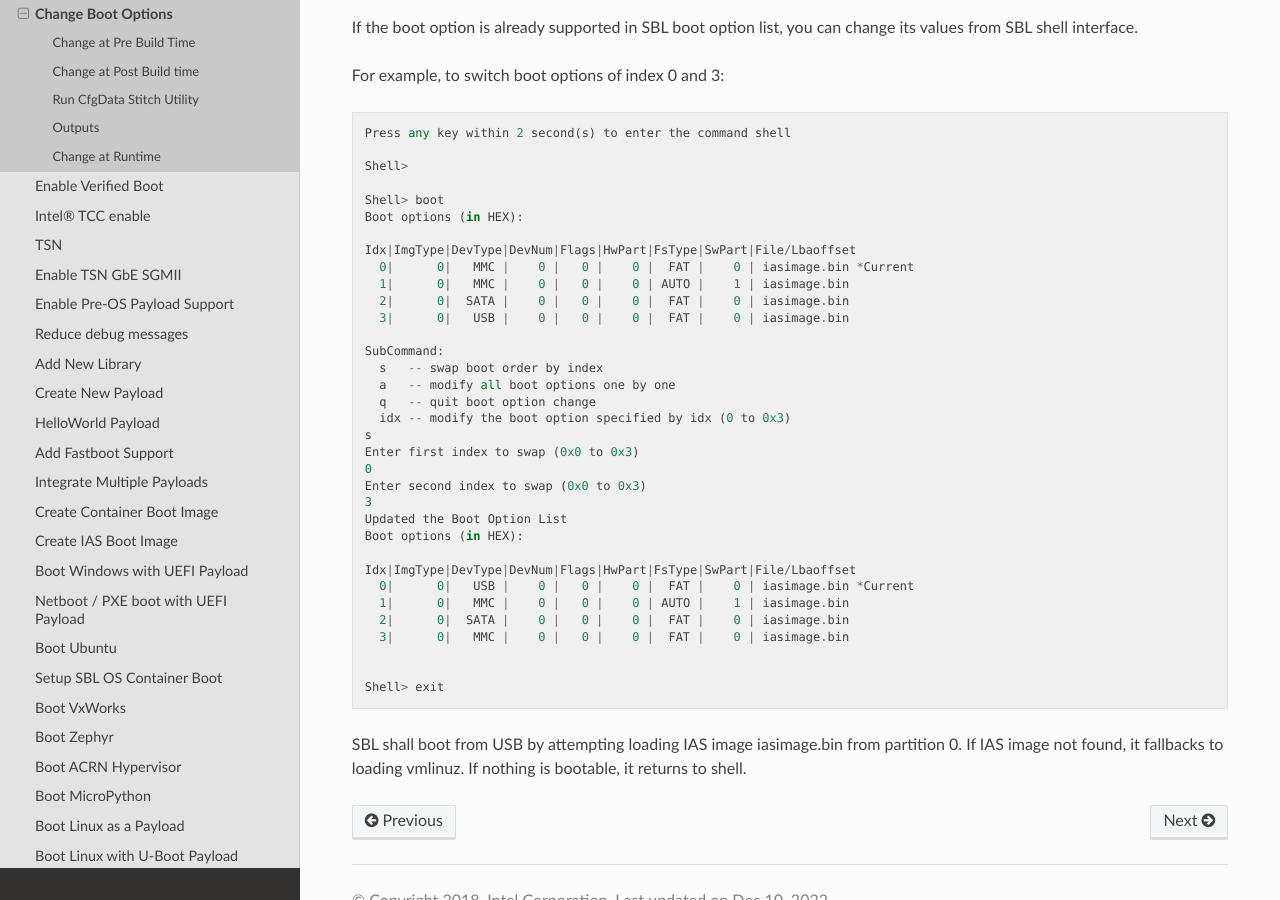
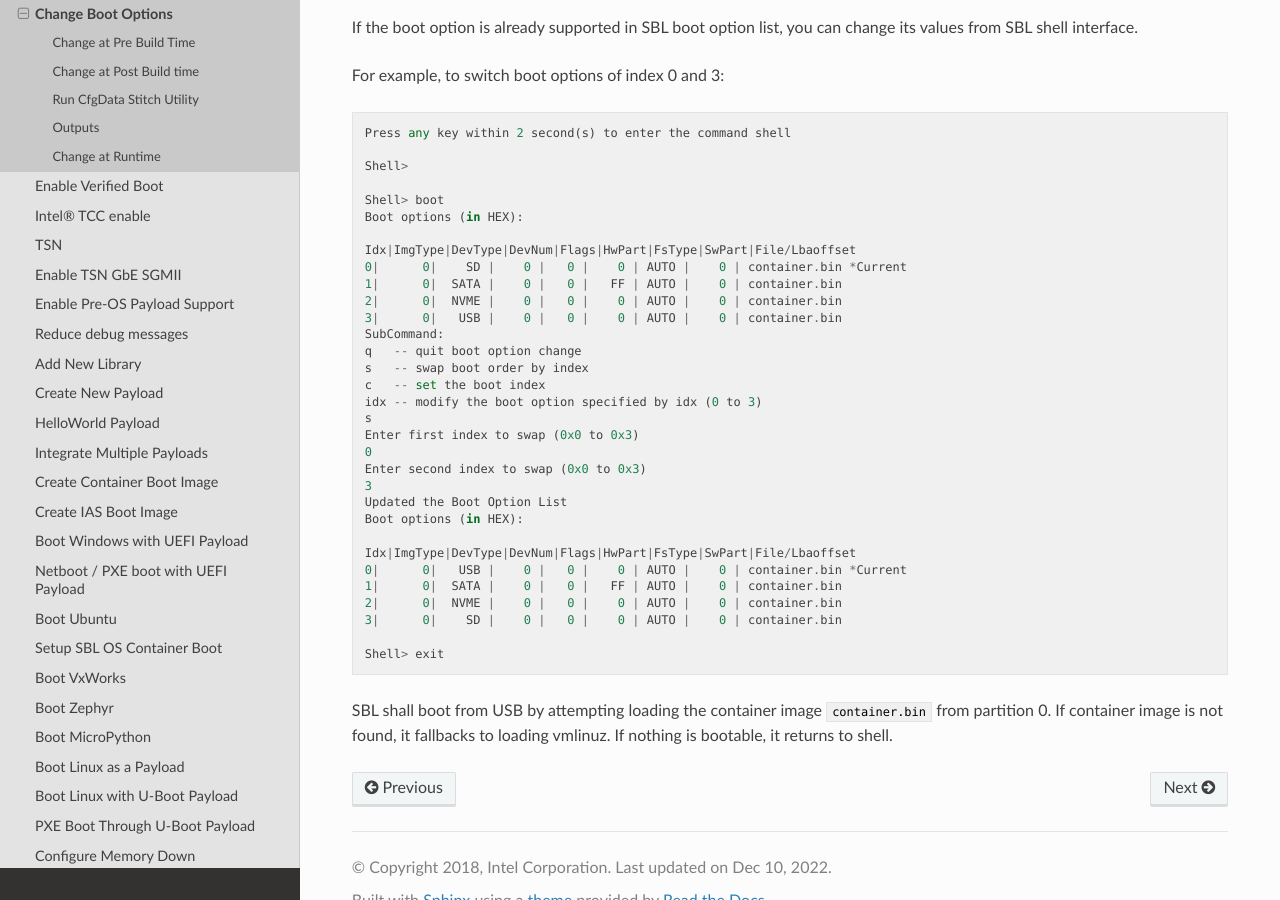
Before and after one commit to slimbootloader/documentation, a Sphinx documentation site: the page built from source/how-tos/change-boot-option.rst, in a window 1280 px wide and 900 px high, scrolled down 5787 px. Built offline with Sphinx 7.4.7 and the Read the Docs theme 2.0.0, drawn with Linux system fonts in a browser that asks for light colours.

Commit message:
IAS and other cleanup (#153)
* GenContainer: bold the default container type

Signed-off-by: Atharva Lele <atharva.lele@intel.com>

* Add container type to VxWorks create container command

Signed-off-by: Atharva Lele <atharva.lele@intel.com>

* Remove ACRN page from the How-Tos index

Signed-off-by: Atharva Lele <atharva.lele@intel.com>

* Remove fastboot page from the How-Tos index

Signed-off-by: Atharva Lele <atharva.lele@intel.com>

* Update image on Container tool to remove spell check lines

Signed-off-by: Atharva Lele <atharva.lele@intel.com>

* Change IAS reference to container in build system doc

Signed-off-by: Atharva Lele <atharva.lele@intel.com>

* Replace IAS references with container in Change Boot Options doc

Signed-off-by: Atharva Lele <atharva.lele@intel.com>

Signed-off-by: Atharva Lele <atharva.lele@intel.com>

```diff
--- a/source/developer-guides/build-system.rst
+++ b/source/developer-guides/build-system.rst
@@ -80,7 +80,7 @@ Build system builds debug |SPN| image by default. To build a release image::
 
   python BuildLoader.py build <target> -r
 
-.. note:: When verified boot is enabled, |SPN| release build requires IAS image format to boot OS.
+.. note:: When verified boot is enabled, |SPN| release build requires container image format to boot OS.
 
 
 .. _develop-on-windows:
--- a/source/how-tos/boot-vxworks.rst
+++ b/source/how-tos/boot-vxworks.rst
@@ -26,7 +26,7 @@ This page provides instructions for creating a bootable VxWorks image in contain
 
 Run::
 
-  GenContainer.py create -cl VXWK:<VxWorks kernel> -k SblKeys\OS1_TestKey_Pub_RSA2048_priv.pem -o container.bin
+  GenContainer.py create -t NORMAL -cl VXWK:<VxWorks kernel> -k SblKeys\OS1_TestKey_Pub_RSA2048_priv.pem -o container.bin
 
 .. note:: SblKeys\\OS1_TestKey_Pub_RSA2048_priv.pem is given as an example key used for signing |SPN| OS container binaries.
 
--- a/source/how-tos/change-boot-option.rst
+++ b/source/how-tos/change-boot-option.rst
@@ -136,42 +136,38 @@ If the boot option is already supported in |SPN| boot option list, you can chang
 
 For example, to switch boot options of index 0 and 3::
 
-    Press any key within 2 second(s) to enter the command shell
+      Press any key within 2 second(s) to enter the command shell
 
-    Shell>
+      Shell>
 
-    Shell> boot
-    Boot options (in HEX):
+      Shell> boot
+      Boot options (in HEX):
 
-    Idx|ImgType|DevType|DevNum|Flags|HwPart|FsType|SwPart|File/Lbaoffset
-      0|      0|   MMC |    0 |   0 |    0 |  FAT |    0 | iasimage.bin *Current
-      1|      0|   MMC |    0 |   0 |    0 | AUTO |    1 | iasimage.bin
-      2|      0|  SATA |    0 |   0 |    0 |  FAT |    0 | iasimage.bin
-      3|      0|   USB |    0 |   0 |    0 |  FAT |    0 | iasimage.bin
+      Idx|ImgType|DevType|DevNum|Flags|HwPart|FsType|SwPart|File/Lbaoffset
+      0|      0|    SD |    0 |   0 |    0 | AUTO |    0 | container.bin *Current
+      1|      0|  SATA |    0 |   0 |   FF | AUTO |    0 | container.bin
+      2|      0|  NVME |    0 |   0 |    0 | AUTO |    0 | container.bin
+      3|      0|   USB |    0 |   0 |    0 | AUTO |    0 | container.bin
+      SubCommand:
+      q   -- quit boot option change
+      s   -- swap boot order by index
+      c   -- set the boot index
+      idx -- modify the boot option specified by idx (0 to 3)
+      s
+      Enter first index to swap (0x0 to 0x3)
+      0
+      Enter second index to swap (0x0 to 0x3)
+      3
+      Updated the Boot Option List
+      Boot options (in HEX):
 
-    SubCommand:
-      s   -- swap boot order by index
-      a   -- modify all boot options one by one
-      q   -- quit boot option change
-      idx -- modify the boot option specified by idx (0 to 0x3)
-    s
-    Enter first index to swap (0x0 to 0x3)
-    0
-    Enter second index to swap (0x0 to 0x3)
-    3
-    Updated the Boot Option List
-    Boot options (in HEX):
+      Idx|ImgType|DevType|DevNum|Flags|HwPart|FsType|SwPart|File/Lbaoffset
+      0|      0|   USB |    0 |   0 |    0 | AUTO |    0 | container.bin *Current
+      1|      0|  SATA |    0 |   0 |   FF | AUTO |    0 | container.bin
+      2|      0|  NVME |    0 |   0 |    0 | AUTO |    0 | container.bin
+      3|      0|    SD |    0 |   0 |    0 | AUTO |    0 | container.bin
 
-    Idx|ImgType|DevType|DevNum|Flags|HwPart|FsType|SwPart|File/Lbaoffset
-      0|      0|   USB |    0 |   0 |    0 |  FAT |    0 | iasimage.bin *Current
-      1|      0|   MMC |    0 |   0 |    0 | AUTO |    1 | iasimage.bin
-      2|      0|  SATA |    0 |   0 |    0 |  FAT |    0 | iasimage.bin
-      3|      0|   MMC |    0 |   0 |    0 |  FAT |    0 | iasimage.bin
+      Shell> exit
 
-
-    Shell> exit
-
-SBL shall boot from USB by attempting loading IAS
-image iasimage.bin from partition 0. If IAS image not found, it
-fallbacks to loading vmlinuz. If nothing is bootable, it returns to
-shell.
+SBL shall boot from USB by attempting loading the container image ``container.bin`` from partition 0. If container image is not found, \
+it fallbacks to loading vmlinuz. If nothing is bootable, it returns to shell.
--- a/source/how-tos/index.rst
+++ b/source/how-tos/index.rst
@@ -16,7 +16,6 @@ A collection of guides to make |SPN| to work for you.
    reduce-debug-message
    add-new-library
    add-new-payload
-   add-fastboot
    integrate-multiple-payloads
    create-container-boot-image
    create-ias-boot-image
@@ -25,7 +24,6 @@ A collection of guides to make |SPN| to work for you.
    boot-ubuntu
    boot-vxworks
    boot-zephyr
-   boot-acrn
    boot-micropython
    boot-with-linux-payload
    boot-with-u-boot-payload
--- a/source/tools/GenContainer.rst
+++ b/source/tools/GenContainer.rst
@@ -8,6 +8,7 @@ Container Tool
 A container is an encapsulation of multiple components as depicted in the following image:
 
 .. image:: /images/Cont.PNG
+   :width: 1200px
    :alt: Container structure
 
 .. _container-formats:
@@ -47,7 +48,7 @@ provided in place of the command line file.
 **Files:** cmdline1, elf1, cmdline2, elf2, ...
 
 .. note::
-    The default container type is Classic.
+    **The default container type is Classic.**
 
 Tool Usage
 ==========
```
Also changed, not shown: source/images/Cont.PNG.
